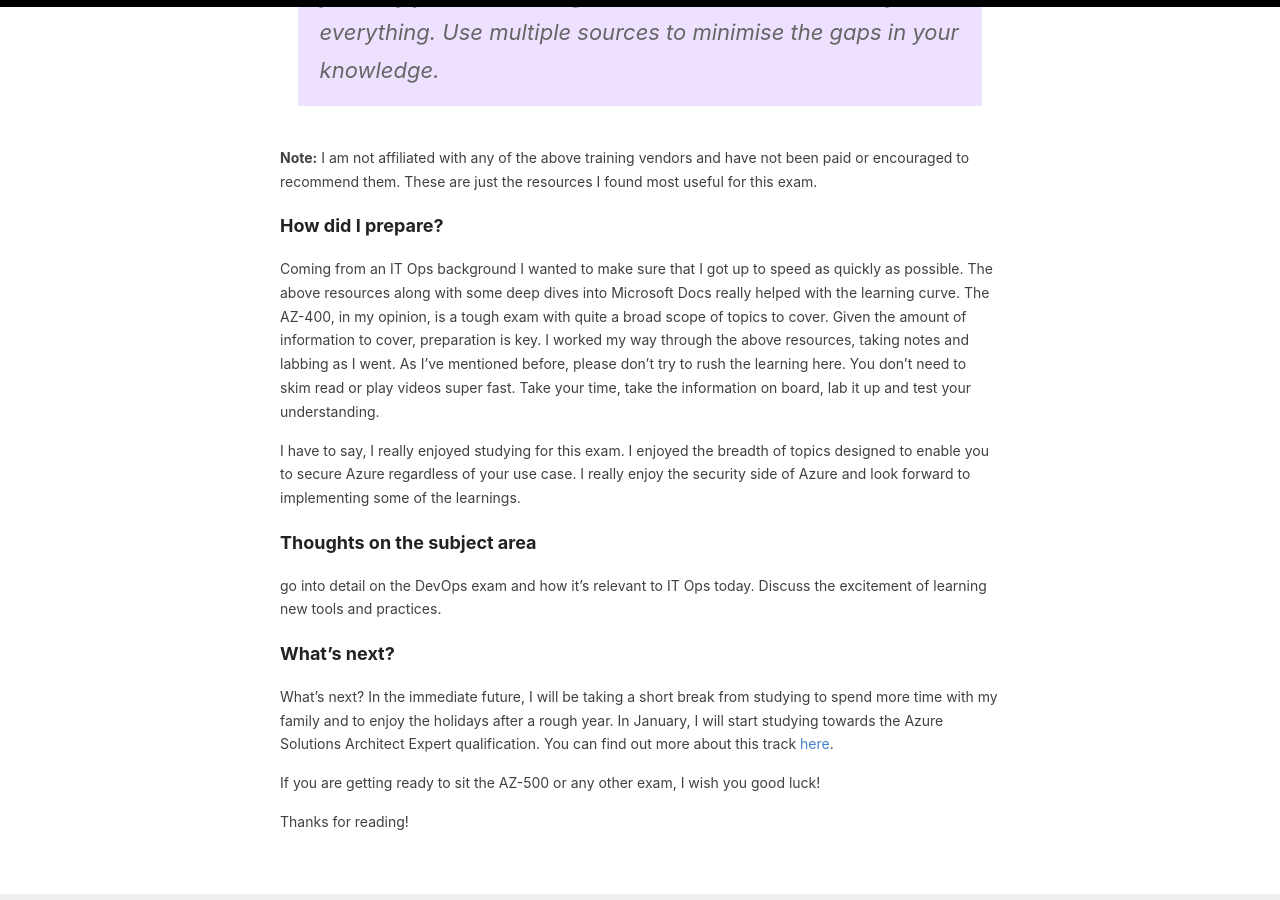
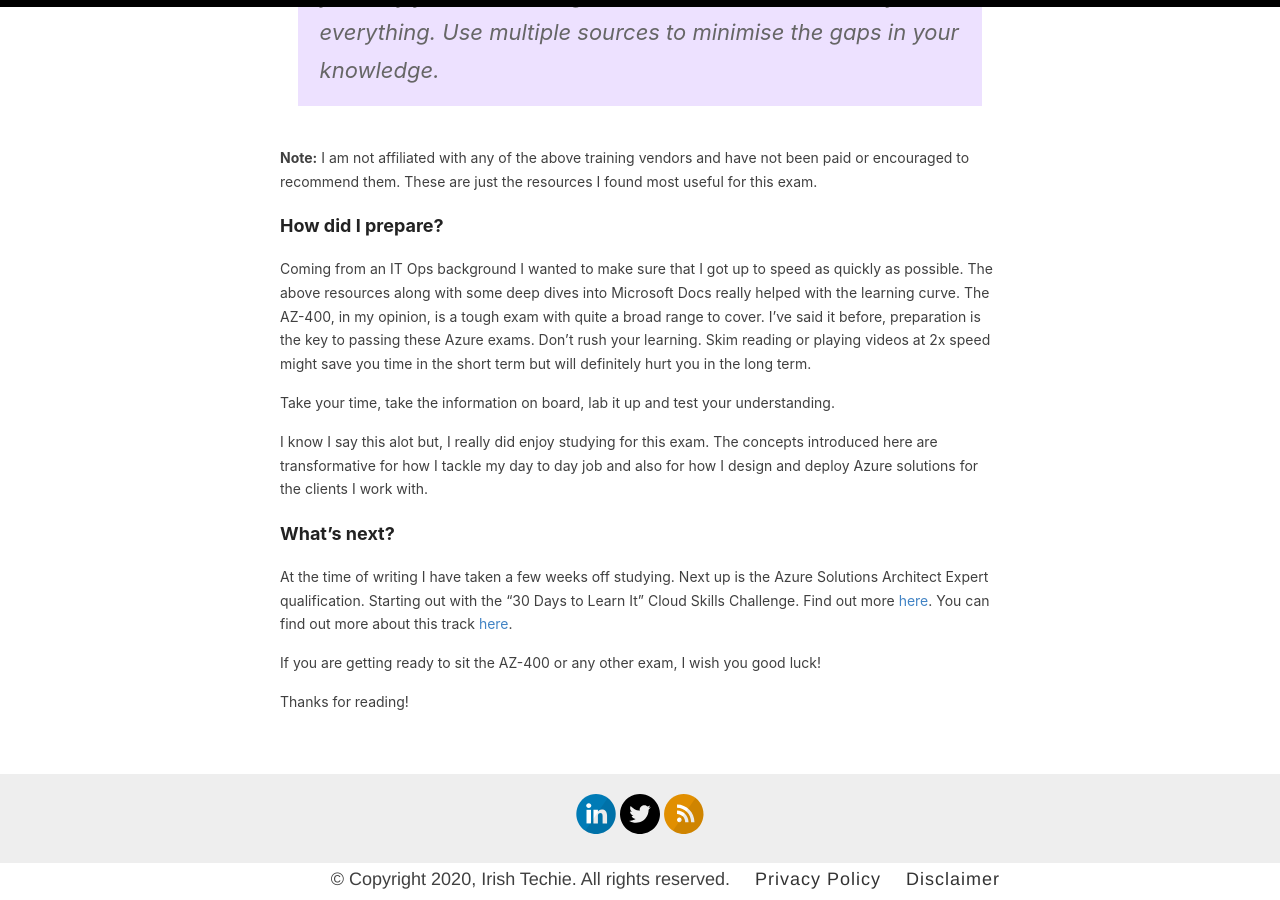
Before and after one commit to irishtechie/irishtechie.github.io, a Jekyll site: the page built from _posts/2021-03-26-az400.md, in a window 1280 px wide and 900 px high, scrolled down 1745 px. Built offline with Jekyll 4.4.1, drawn with Linux system fonts in a browser that asks for light colours; comment, search, counter and statistics services are not loaded; some of the changed text lies outside the part shown.

Commit message:
Finishing AZ400 article

```diff
--- a/_posts/2021-03-26-az400.md
+++ b/_posts/2021-03-26-az400.md
@@ -37,18 +37,16 @@
 
 ### How did I prepare?
 
-Coming from an IT Ops background I wanted to make sure that I got up to speed as quickly as possible. The above resources along with some deep dives into Microsoft Docs really helped with the learning curve. The AZ-400, in my opinion, is a tough exam with quite a broad scope of topics to cover. Given the amount of information to cover, preparation is key. I worked my way through the above resources, taking notes and labbing as I went. As I've mentioned before, please don't try to rush the learning here. You don't need to skim read or play videos super fast. Take your time, take the information on board, lab it up and test your understanding.
+Coming from an IT Ops background I wanted to make sure that I got up to speed as quickly as possible. The above resources along with some deep dives into Microsoft Docs really helped with the learning curve. The AZ-400, in my opinion, is a tough exam with quite a broad range to cover. I've said it before, preparation is the key to passing these Azure exams. Don't rush your learning. Skim reading or playing videos at 2x speed might save you time in the short term but will definitely hurt you in the long term.
 
-I have to say, I really enjoyed studying for this exam. I enjoyed the breadth of topics designed to enable you to secure Azure regardless of your use case. I really enjoy the security side of Azure and look forward to implementing some of the learnings.
+Take your time, take the information on board, lab it up and test your understanding.
 
-### Thoughts on the subject area
-
-go into detail on the DevOps exam and how it's relevant to IT Ops today. Discuss the excitement of learning new tools and practices.
+I know I say this alot but, I really did enjoy studying for this exam. The concepts introduced here are transformative for how I tackle my day to day job and also for how I design and deploy Azure solutions for the clients I work with.
 
 ### What's next?
 
-What's next? In the immediate future, I will be taking a short break from studying to spend more time with my family and to enjoy the holidays after a rough year. In January, I will start studying towards the Azure Solutions Architect Expert qualification. You can find out more about this track [here](https://docs.microsoft.com/en-us/learn/certifications/azure-solutions-architect){:target="_blank"}.
+At the time of writing I have taken a few weeks off studying. Next up is the Azure Solutions Architect Expert qualification. Starting out with the "30 Days to Learn It" Cloud Skills Challenge. Find out more [here](https://developer.microsoft.com/en-us/offers/30-days-to-learn-it){:target="_blank"}. You can find out more about this track [here](https://docs.microsoft.com/en-us/learn/certifications/azure-solutions-architect){:target="_blank"}.
 
-If you are getting ready to sit the AZ-500 or any other exam, I wish you good luck!
+If you are getting ready to sit the AZ-400 or any other exam, I wish you good luck!
 
 Thanks for reading!
```
Also changed, not shown: other parts of _posts/2021-03-26-az400.md (+1 -1 lines).
